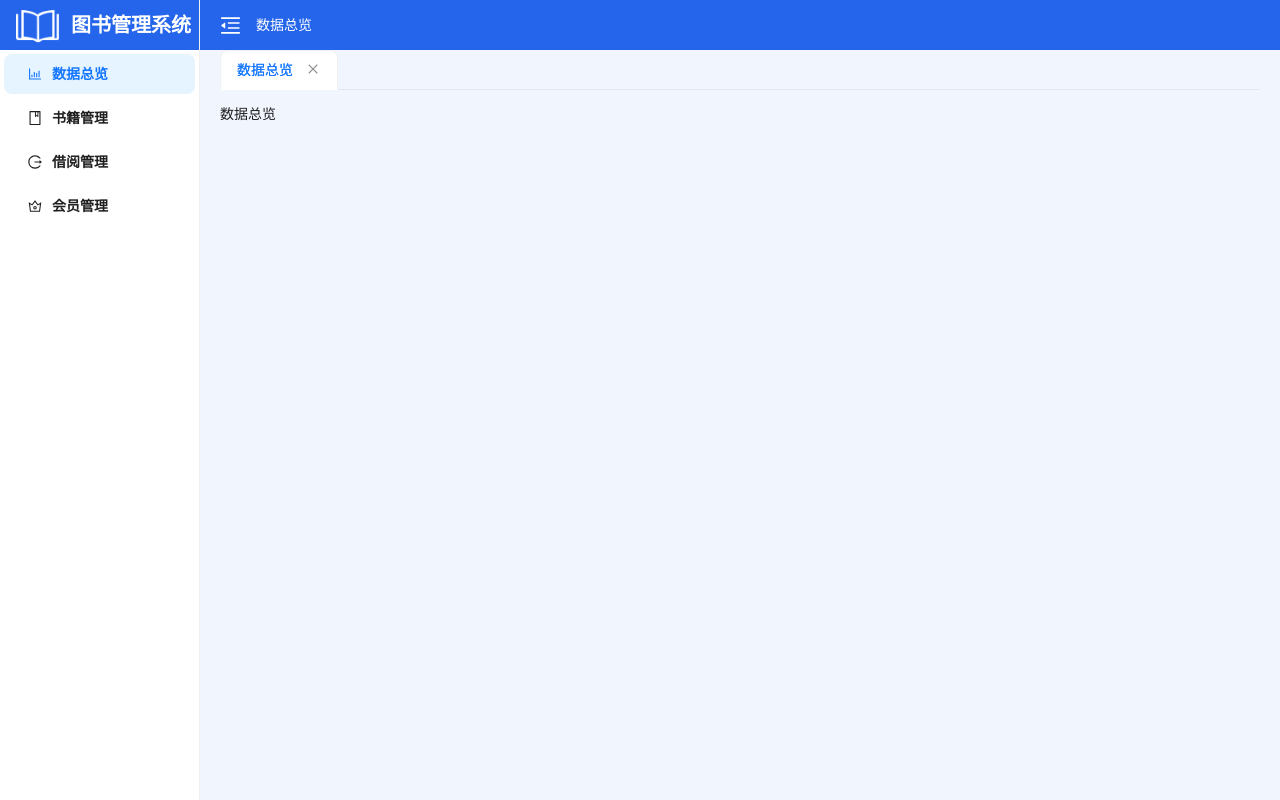
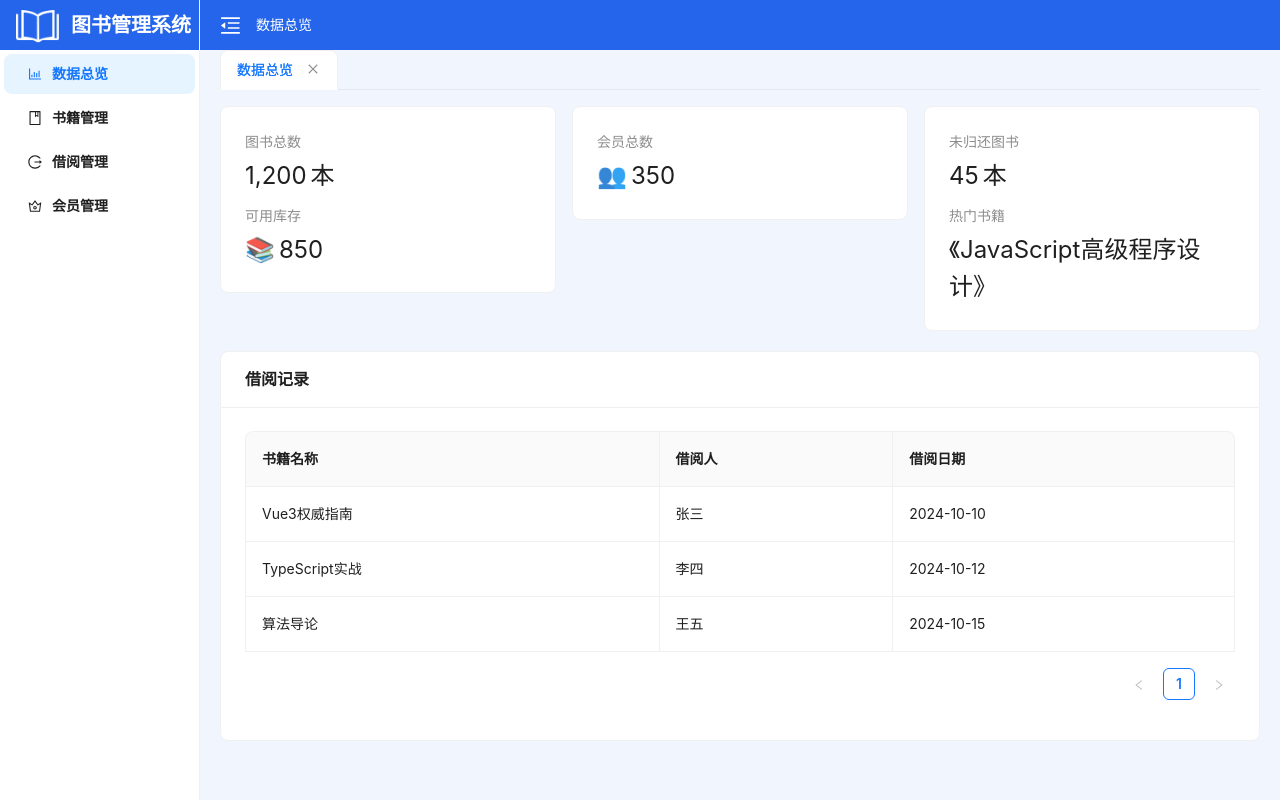
Before and after one commit to Althea0409/BookManagementSystem, a Vue app: page /dashboard in a window 1280 px wide. Built offline with nearby package versions, Linux system fonts and the light colour scheme.

Commit message:
数据总览（模拟数据）

```diff
--- a/src/views/Dashboard.vue
+++ b/src/views/Dashboard.vue
@@ -1,11 +1,112 @@
 <template>
-    <div>数据总览</div>
-</template>
+    <a-row gutter="16">
+      <!-- 图书总数统计 -->
+      <a-col :span="8">
+        <a-card>
+          <a-statistic
+            title="图书总数"
+            :value="bookStats.totalBooks"
+            suffix="本"
+          />
+          <a-statistic
+            title="可用库存"
+            :value="bookStats.availableBooks"
+            prefix="📚"
+            style="margin-top: 10px"
+          />
+        </a-card>
+      </a-col>
 
-<script setup lang='ts'>
+      <!-- 会员总数统计 -->
+      <a-col :span="8">
+        <a-card>
+          <a-statistic
+            title="会员总数"
+            :value="memberCount"
+            prefix="👥"
+          />
+        </a-card>
+      </a-col>
 
-</script>
+      <!-- 借阅统计 -->
+      <a-col :span="8">
+        <a-card>
+          <a-statistic
+            title="未归还图书"
+            :value="borrowStats.unreturnedBooks"
+            suffix="本"
+          />
+          <a-statistic
+            title="热门书籍"
+            :value="borrowStats.topBook"
+            style="margin-top: 10px"
+          />
+        </a-card>
+      </a-col>
 
-<style scoped lang='scss'>
+      <!-- 借阅记录表 -->
+      <a-col :span="24" style="margin-top: 20px;">
+        <a-card title="借阅记录">
+          <a-table
+            :columns="borrowColumns"
+            :dataSource="borrowRecords"
+            rowKey="id"
+            bordered
+          />
+        </a-card>
+      </a-col>
+    </a-row>
+  </template>
 
-</style>
+  <script lang="ts">
+  import { defineComponent, reactive, onMounted } from 'vue';
+
+  export default defineComponent({
+    name: 'Dashboard',
+    setup() {
+      // 仿造的统计数据
+      const bookStats = reactive({
+        totalBooks: 1200,
+        availableBooks: 850,
+      });
+
+      const memberCount = 350;
+
+      const borrowStats = reactive({
+        unreturnedBooks: 45,
+        topBook: '《JavaScript高级程序设计》',
+      });
+
+      const borrowRecords = reactive([
+        { id: 1, book: 'Vue3权威指南', member: '张三', date: '2024-10-10' },
+        { id: 2, book: 'TypeScript实战', member: '李四', date: '2024-10-12' },
+        { id: 3, book: '算法导论', member: '王五', date: '2024-10-15' },
+      ]);
+
+      const borrowColumns = [
+        { title: '书籍名称', dataIndex: 'book', key: 'book' },
+        { title: '借阅人', dataIndex: 'member', key: 'member' },
+        { title: '借阅日期', dataIndex: 'date', key: 'date' },
+      ];
+
+      // 模拟数据获取
+      onMounted(() => {
+        console.log('仪表盘加载完成');
+      });
+
+      return {
+        bookStats,
+        memberCount,
+        borrowStats,
+        borrowRecords,
+        borrowColumns,
+      };
+    },
+  });
+  </script>
+
+  <style scoped>
+  a-card {
+    min-height: 160px;
+  }
+  </style>
```
